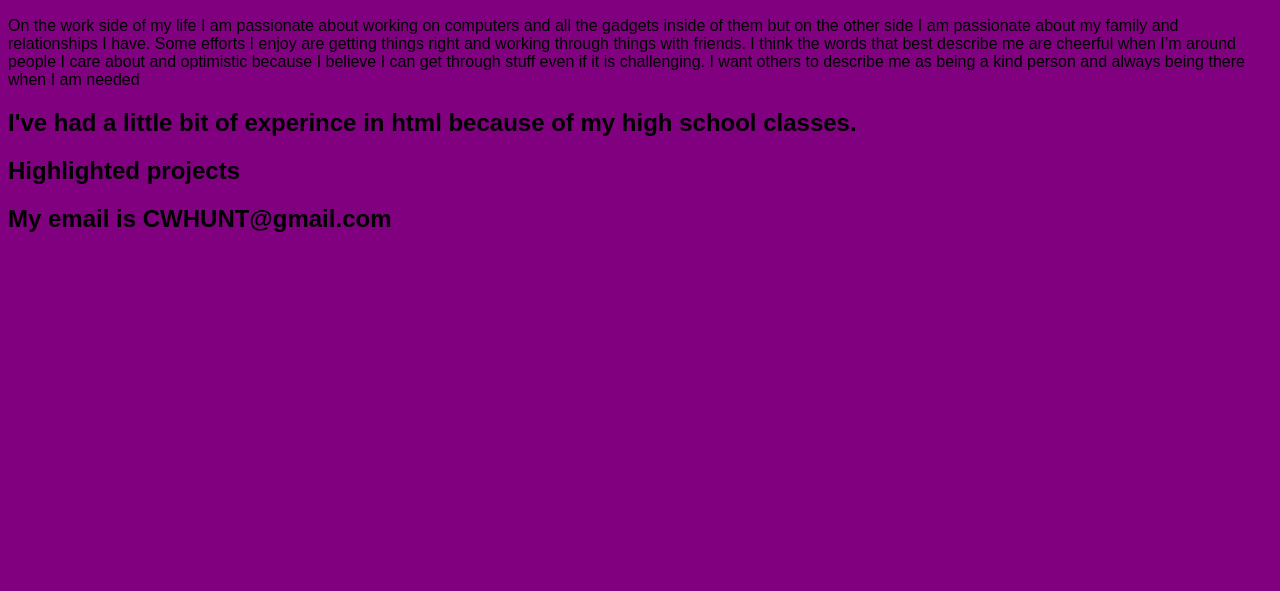
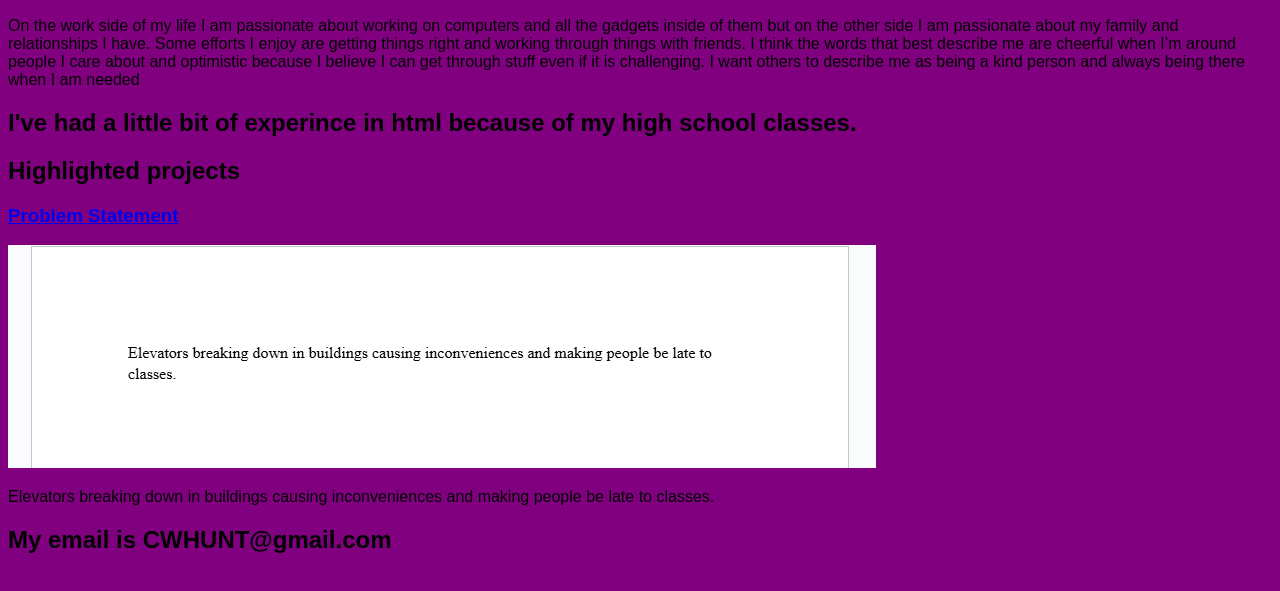
Before and after one commit to ChrisH-CSCE/ChrisH-CSCE.github.io, a plain HTML site: page index.html in a window 1280 px wide. Shown: the part 111-702 px from the top of the page. Drawn offline with Linux system fonts and the light colour scheme.

Commit message:
adding links to files

```diff
--- a/index.html
+++ b/index.html
@@ -22,6 +22,14 @@ being a kind person and always being there when I am needed</p>
     </div>
     <div class="projects">
         <h2>Highlighted projects</h2>
+
+        <!-- Problem Statement Assignment -->
+        <section class="project">
+            <a href="files/Problem Statement.pdf"><h3>Problem Statement</h3></a>
+            <a href="files/Problem Statement.pdf"><img src="images/problem.png.png"></a>
+            <p>Elevators breaking down in buildings causing inconveniences and making people be late to classes.</p>
+        </section>
+
     </div>
     <div class="contact">
         <h2>My email is CWHUNT@gmail.com</h2>
```
